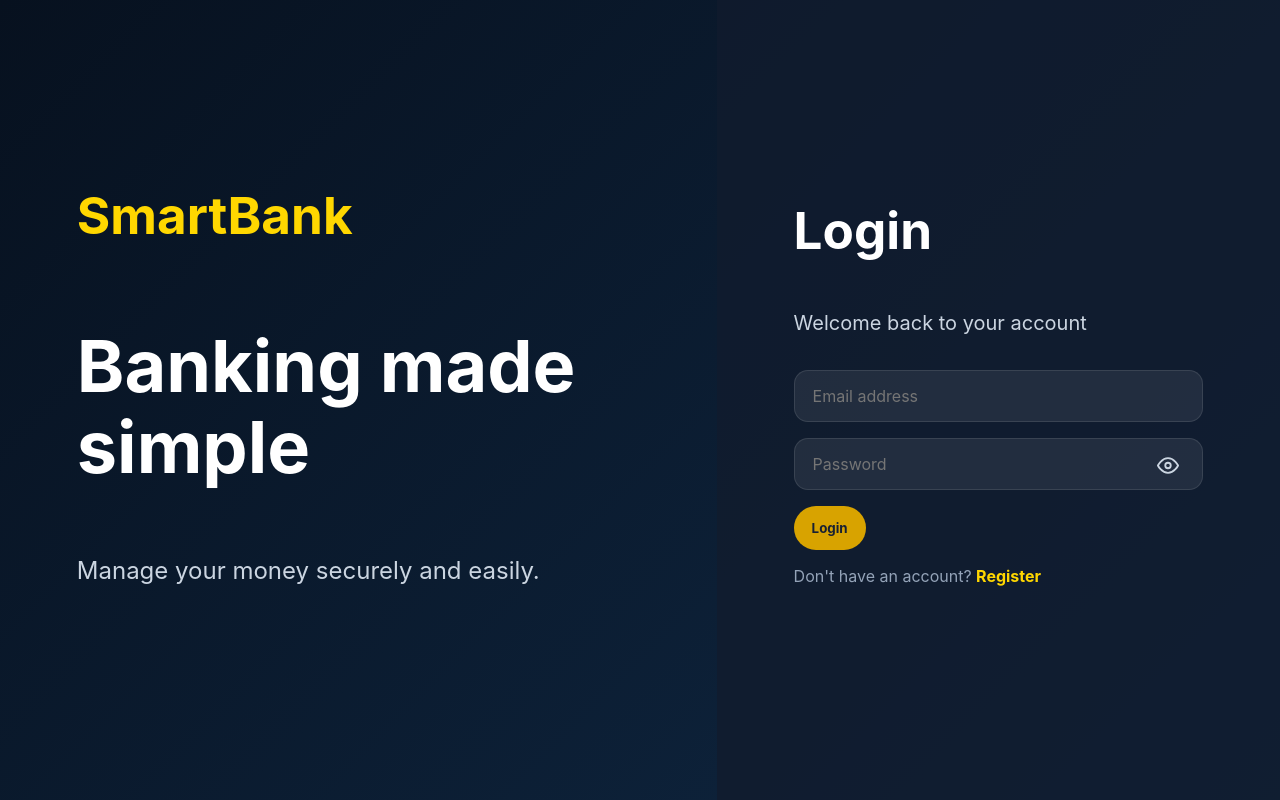
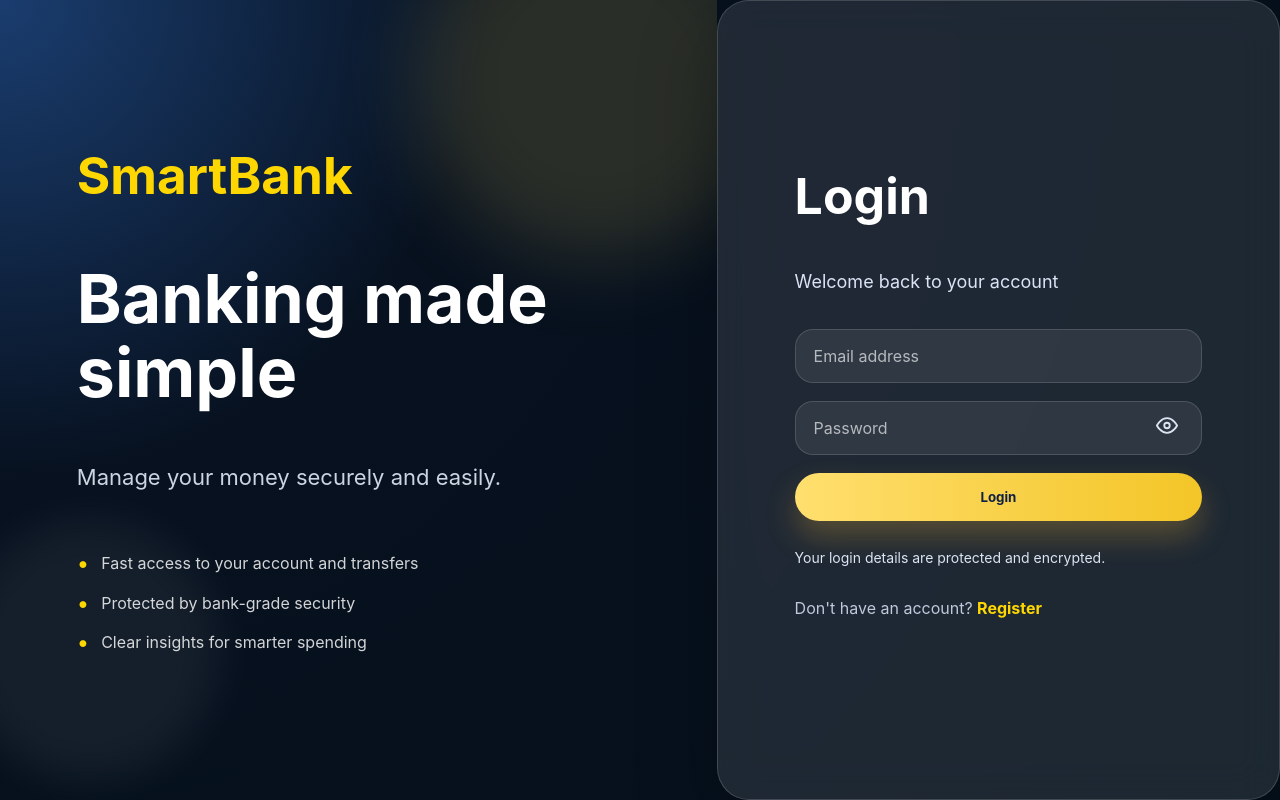
Before and after one commit to chayush770-wq/fullstack-bank, a React app in the folder frontend/: page / in a window 1280 px wide. Built offline with nearby package versions, Linux system fonts and the light colour scheme; no server answers; the HTML template or start-up script is replaced by a standard one.

Commit message:
change view

```diff
--- a/frontend/src/pages/LoginPage.jsx
+++ b/frontend/src/pages/LoginPage.jsx
@@ -113,6 +113,12 @@ function LoginPage() {
         <h2>Banking made simple</h2>
 
         <p>Manage your money securely and easily.</p>
+
+        <ul className="hero-highlights">
+          <li>Fast access to your account and transfers</li>
+          <li>Protected by bank-grade security</li>
+          <li>Clear insights for smarter spending</li>
+        </ul>
       </section>
 
       <section className="auth-card">
@@ -120,9 +126,9 @@ function LoginPage() {
 
         <p className="auth-subtitle">Welcome back to your account</p>
 
-        {message && <div className="login-success-message">{message}</div>}
+        {message && <div className="auth-alert success">{message}</div>}
 
-        {error && <div className="error-message">{error}</div>}
+        {error && <div className="auth-alert error">{error}</div>}
 
         <form onSubmit={handleLogin}>
           <input
@@ -154,6 +160,10 @@ function LoginPage() {
           <button className="primary-button" type="submit">
             Login
           </button>
+
+          <p className="auth-note">
+            Your login details are protected and encrypted.
+          </p>
         </form>
 
         <p className="auth-link-text">
--- a/frontend/src/pages/RegisterPage.jsx
+++ b/frontend/src/pages/RegisterPage.jsx
@@ -118,22 +118,37 @@ function RegisterPage() {
         <p>
           Create a secure account and start managing your money with confidence.
         </p>
+
+        <ul className="hero-highlights">
+          <li>Quick setup for your new bank profile</li>
+          <li>Verified security for every transfer</li>
+          <li>Easily track spending and balance</li>
+        </ul>
       </section>
 
       <section className="auth-card">
         {message ? (
           <div className="register-success">
+            <span className="status-chip">✅ Verify your email</span>
+
             <div className="success-icon">✅</div>
 
-            <h2>Account Created</h2>
+            <h2>Almost there!</h2>
 
             <p>
-              We sent a verification email.
+              Your account has been created successfully.
               <br />
-              <br />
-              Please open your inbox and click:
-              <br />
-              <strong>Verify Account</strong>
+              We just sent a confirmation email to your inbox.
+            </p>
+
+            <p>
+              Open the email and click <strong>Verify Account</strong> to activate
+              your banking profile.
+            </p>
+
+            <p>
+              If you don't see it, check your spam folder or wait a minute while the
+              message arrives.
             </p>
 
             <p className="redirect-text">
--- a/frontend/src/styles/global.css
+++ b/frontend/src/styles/global.css
@@ -56,7 +56,7 @@ input {
 .auth-page {
   display: flex;
   min-height: 100vh;
-  background: linear-gradient(135deg, #07111f, #0f2742);
+  background: radial-gradient(circle at top left, #1a3d6f 0%, #07111f 32%, #04101b 100%);
   color: white;
 }
 
@@ -66,70 +66,143 @@ input {
   display: flex;
   flex-direction: column;
   justify-content: center;
+  position: relative;
+  overflow: hidden;
+}
+
+.auth-hero::before {
+  content: "";
+  position: absolute;
+  right: -60px;
+  top: -100px;
+  width: 360px;
+  height: 360px;
+  border-radius: 50%;
+  background: rgba(255, 223, 97, 0.14);
+  filter: blur(40px);
+}
+
+.auth-hero::after {
+  content: "";
+  position: absolute;
+  left: -40px;
+  bottom: 20px;
+  width: 260px;
+  height: 260px;
+  border-radius: 50%;
+  background: rgba(255, 255, 255, 0.06);
+  filter: blur(20px);
 }
 
 .auth-hero h1 {
   color: #ffd700;
   font-size: clamp(36px, 4vw, 52px);
-  margin: 0 0 clamp(55px, 10vh, 110px);
+  margin: 0 0 clamp(35px, 7vh, 90px);
+  position: relative;
+  z-index: 1;
 }
 
 .auth-hero h2 {
-  font-size: clamp(44px, 6vw, 72px);
-  line-height: 1.12;
+  font-size: clamp(36px, 6vw, 68px);
+  line-height: 1.08;
   max-width: 680px;
-  margin: 0 0 40px;
+  margin: 0 0 28px;
+  position: relative;
+  z-index: 1;
 }
 
 .auth-hero p {
   color: #cbd5e1;
   max-width: 620px;
-  font-size: clamp(18px, 2vw, 24px);
+  font-size: clamp(18px, 2vw, 22px);
   line-height: 1.7;
+  position: relative;
+  z-index: 1;
+}
+
+.hero-highlights {
+  margin: 32px 0 0;
+  padding: 0;
+  list-style: none;
+  display: grid;
+  gap: 12px;
+  position: relative;
+  z-index: 1;
+}
+
+.hero-highlights li {
+  display: flex;
+  align-items: flex-start;
+  gap: 12px;
+  color: rgba(255, 255, 255, 0.82);
+  font-size: 16px;
+  line-height: 1.7;
+}
+
+.hero-highlights li::before {
+  content: "•";
+  color: #ffd700;
+  font-size: 22px;
+  line-height: 1;
+  margin-top: 2px;
+}
+
+.auth-note {
+  color: #dbe4f4;
+  font-size: 14px;
+  margin-top: 10px;
 }
 
 .auth-card {
   width: min(620px, 44vw);
-  background: rgba(17, 28, 45, 0.78);
-  padding: clamp(48px, 6vw, 85px);
+  background: rgba(255, 255, 255, 0.1);
+  border: 1px solid rgba(255, 255, 255, 0.16);
+  padding: clamp(42px, 6vw, 78px);
   display: flex;
   flex-direction: column;
   justify-content: center;
+  border-radius: 32px;
+  box-shadow: 0 28px 80px rgba(0, 0, 0, 0.28);
+  backdrop-filter: blur(20px);
 }
 
 .auth-card h2 {
-  font-size: clamp(42px, 4vw, 56px);
-  margin: 0 0 30px;
+  font-size: clamp(36px, 4vw, 50px);
+  margin: 0 0 24px;
 }
 
 .auth-subtitle {
-  color: #cbd5e1;
-  font-size: 20px;
-  margin-bottom: 35px;
+  color: #dbe4f4;
+  font-size: 18px;
+  margin-bottom: 32px;
+  line-height: 1.6;
+}
+
+.auth-card form {
+  display: flex;
+  flex-direction: column;
+  gap: 18px;
 }
 
 .auth-card input,
 .transfer-modal input {
   width: 100%;
-  padding: 15px 18px;
-  margin-bottom: 16px;
-  border-radius: 14px;
-  border: 1px solid #d8deea;
-  background: white;
-  color: #102044;
+  padding: 16px 18px;
+  border-radius: 18px;
+  border: 1px solid rgba(255, 255, 255, 0.14);
+  background: rgba(255, 255, 255, 0.08);
+  color: white;
   font-size: 16px;
 }
 
-.auth-card input {
-  background: rgba(255, 255, 255, 0.08);
-  border-color: rgba(255, 255, 255, 0.1);
-  color: white;
+.auth-card input::placeholder {
+  color: rgba(255, 255, 255, 0.65);
 }
 
 input:focus {
   outline: none;
-  border-color: var(--accent);
-  box-shadow: 0 0 0 4px rgba(216, 163, 0, 0.14);
+  border-color: rgba(255, 223, 97, 0.9);
+  box-shadow: 0 0 0 4px rgba(255, 223, 97, 0.17);
 }
 
 .password-field {
@@ -137,64 +210,142 @@ input:focus {
 }
 
 .password-field input {
-  padding-right: 58px;
+  padding-right: 62px;
 }
 
 .password-toggle {
   position: absolute;
   right: 18px;
-  top: 45%;
+  top: 50%;
   transform: translateY(-50%);
   background: none;
   border: none;
-  color: #cbd5e1;
+  color: #dbe4f4;
   font-size: 22px;
   cursor: pointer;
 }
 
 .primary-button {
-  background: var(--accent);
-  color: #172033;
+  background: linear-gradient(90deg, #ffdf6e 0%, #f3c527 100%);
+  color: #102044;
   border: none;
-  padding: 14px 18px;
+  padding: 16px 20px;
   border-radius: 999px;
-  font-weight: bold;
+  font-weight: 700;
   cursor: pointer;
-  transition: background 150ms ease, box-shadow 150ms ease, transform 150ms ease;
+  transition: transform 150ms ease, box-shadow 150ms ease;
+  box-shadow: 0 16px 30px rgba(255, 187, 57, 0.25);
 }
 
 .primary-button:hover,
 .primary-button:focus-visible {
-  background: #e6b013;
-  box-shadow: 0 12px 24px rgba(216, 163, 0, 0.22);
   transform: translateY(-1px);
+  box-shadow: 0 18px 34px rgba(255, 187, 57, 0.32);
 }
 
 .auth-link-text {
-  color: #94a3b8;
+  color: #c0c8db;
+  margin-top: 18px;
 }
 
 .auth-link-text a {
   color: #ffd700;
-  font-weight: bold;
+  font-weight: 700;
   text-decoration: none;
+}
+
+.auth-alert {
+  padding: 16px 20px;
+  border-radius: 20px;
+  margin-bottom: 22px;
+  display: flex;
+  align-items: center;
+  gap: 12px;
+  border: 1px solid rgba(255, 255, 255, 0.14);
+}
+
+.auth-alert.success {
+  background: rgba(16, 185, 129, 0.14);
+  color: #dcfce7;
+}
+
+.auth-alert.error {
+  background: rgba(248, 113, 113, 0.18);
+  color: #fed7d7;
 }
 
 .error-message,
 .login-success-message {
-  padding: 14px;
-  border-radius: 12px;
+  padding: 14px 18px;
+  border-radius: 18px;
   margin-bottom: 18px;
+  font-weight: 600;
 }
 
 .error-message {
-  background: rgba(248, 113, 113, 0.12);
-  color: #fca5a5;
+  background: rgba(248, 113, 113, 0.22);
+  color: #fee2e2;
+  border: 1px solid rgba(248, 113, 113, 0.35);
 }
 
 .login-success-message {
-  background: rgba(34, 197, 94, 0.12);
-  color: #86efac;
+  background: rgba(34, 197, 94, 0.18);
+  color: #d1fae5;
+  border: 1px solid rgba(34, 197, 94, 0.35);
+}
+
+.register-success {
+  display: flex;
+  flex-direction: column;
+  gap: 18px;
+  padding: 32px;
+  border-radius: 28px;
+  background: rgba(255, 255, 255, 0.12);
+  border: 1px solid rgba(255, 255, 255, 0.18);
+  box-shadow: 0 18px 48px rgba(0, 0, 0, 0.18);
+}
+
+.register-success .status-chip {
+  display: inline-flex;
+  align-items: center;
+  gap: 8px;
+  padding: 10px 16px;
+  border-radius: 999px;
+  background: rgba(255, 223, 97, 0.16);
+  color: #fff7d1;
+  font-weight: 700;
+  width: fit-content;
+}
+
+.register-success .success-icon {
+  width: 76px;
+  height: 76px;
+  display: grid;
+  place-items: center;
+  border-radius: 50%;
+  background: rgba(255, 223, 97, 0.25);
+  color: #fff;
+  font-size: 32px;
+}
+
+.register-success h2 {
+  margin: 0;
+  font-size: clamp(32px, 4vw, 42px);
+}
+
+.register-success p {
+  margin: 0;
+  color: #e6edf8;
+  line-height: 1.75;
+}
+
+.register-success strong {
+  color: #ffd700;
+}
+
+.redirect-text {
+  color: #cbd5e1;
+  margin-top: 8px;
 }
 
 /* ======================================== */
@@ -204,7 +355,8 @@ input:focus {
 .bank-page {
   min-height: 100vh;
   background:
-    radial-gradient(circle at top left, rgba(15, 118, 110, 0.13), transparent 34%),
+    radial-gradient(circle at top left, rgba(15, 118, 110, 0.16), transparent 26%),
+    radial-gradient(circle at 85% 10%, rgba(255, 215, 0, 0.12), transparent 14%),
     linear-gradient(180deg, #f7fafc 0%, var(--page-bg) 48%, #e9eff5 100%);
   color: var(--ink);
 }
@@ -532,14 +684,21 @@ input:focus {
 
 .transactions-panel,
 .quick-panel {
-  background: rgba(255, 255, 255, 0.92);
-  border: 1px solid rgba(219, 228, 238, 0.86);
-  border-radius: 22px;
-  padding: 24px;
-  box-shadow: var(--shadow-sm);
+  background: rgba(255, 255, 255, 0.98);
+  border: none;
+  border-radius: 28px;
+  padding: 26px;
+  box-shadow: 0 22px 60px rgba(19, 32, 51, 0.08);
 }
 
 .panel-header {
+  display: flex;
+  justify-content: space-between;
+  align-items: center;
+  margin-bottom: 20px;
+  padding-bottom: 10px;
+  border-bottom: 1px solid #eef3f8;
+}
   display: flex;
   justify-content: space-between;
   align-items: center;
@@ -577,12 +736,22 @@ input:focus {
   justify-content: space-between;
   align-items: center;
   gap: 18px;
-  padding: 14px 0;
-  border-bottom: 1px solid #e7edf4;
+  padding: 18px 20px;
+  border-radius: 20px;
+  background: #f8fbff;
+  border: 1px solid #edf2f7;
+  margin-bottom: 12px;
+  transition: transform 150ms ease, box-shadow 150ms ease;
+}
+
+.transaction-row:hover,
+.transaction-row:focus-within {
+  transform: translateY(-1px);
+  box-shadow: 0 16px 32px rgba(15, 45, 86, 0.08);
 }
 
 .transaction-row:last-child {
-  border-bottom: none;
+  margin-bottom: 0;
 }
 
 .transaction-row strong {
@@ -618,6 +787,15 @@ input:focus {
   width: 100%;
   margin-top: 10px;
   text-align: start;
+  padding: 16px 18px;
+  border: 1px solid rgba(219, 228, 238, 0.95);
+  border-radius: 18px;
+  background: #ffffff;
+}
+
+.quick-panel button:hover,
+.quick-panel button:focus-visible {
+  background: #f7faff;
 }
 
 .quick-panel .signout-action {
@@ -687,8 +865,10 @@ input:focus {
 
 .profile-mini {
   margin-top: 22px;
-  padding-top: 18px;
-  border-top: 1px solid #e7edf4;
+  padding: 20px;
+  border-radius: 22px;
+  background: #f8fbff;
+  border: 1px solid #e7edf4;
 }
 
 .profile-mini p {
```
